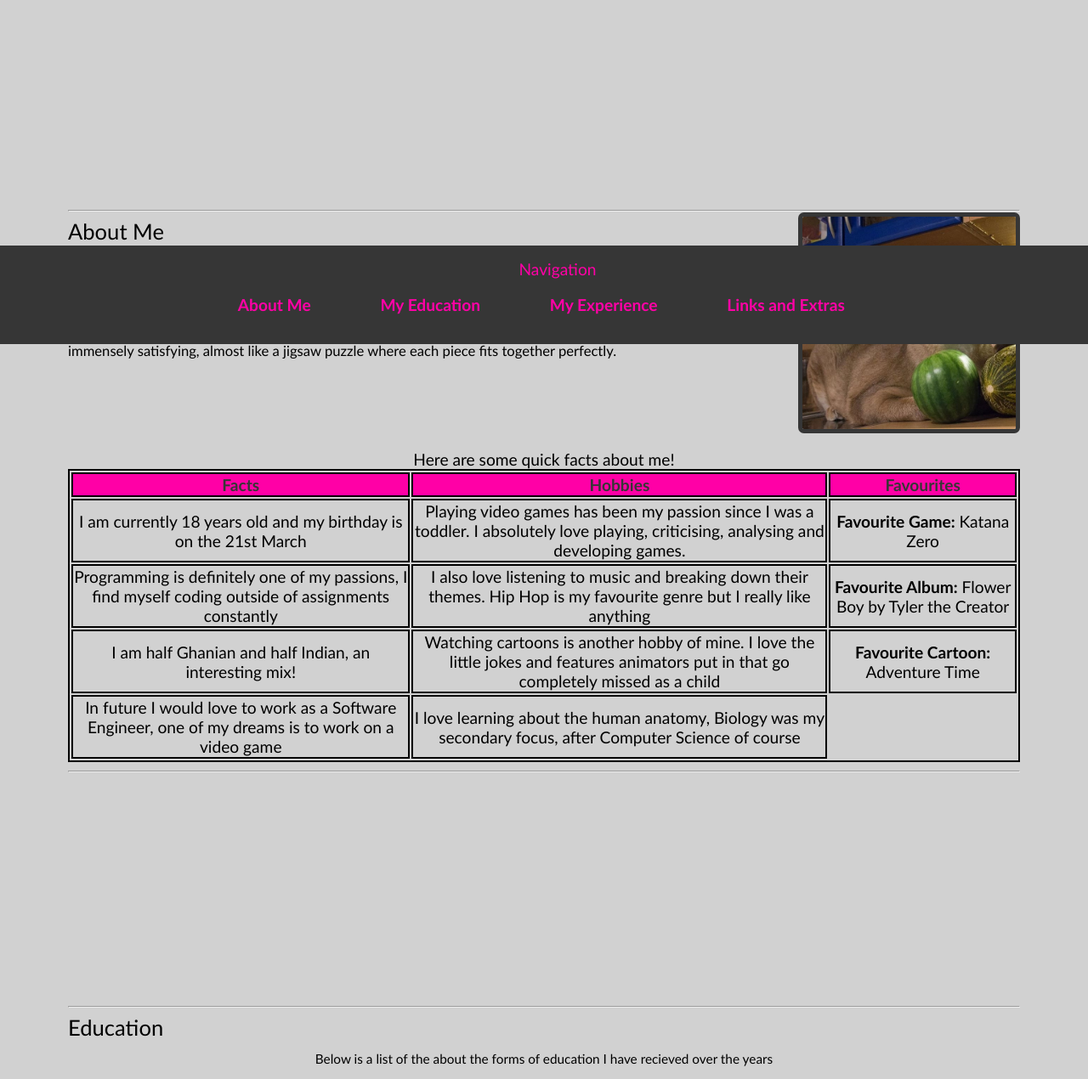
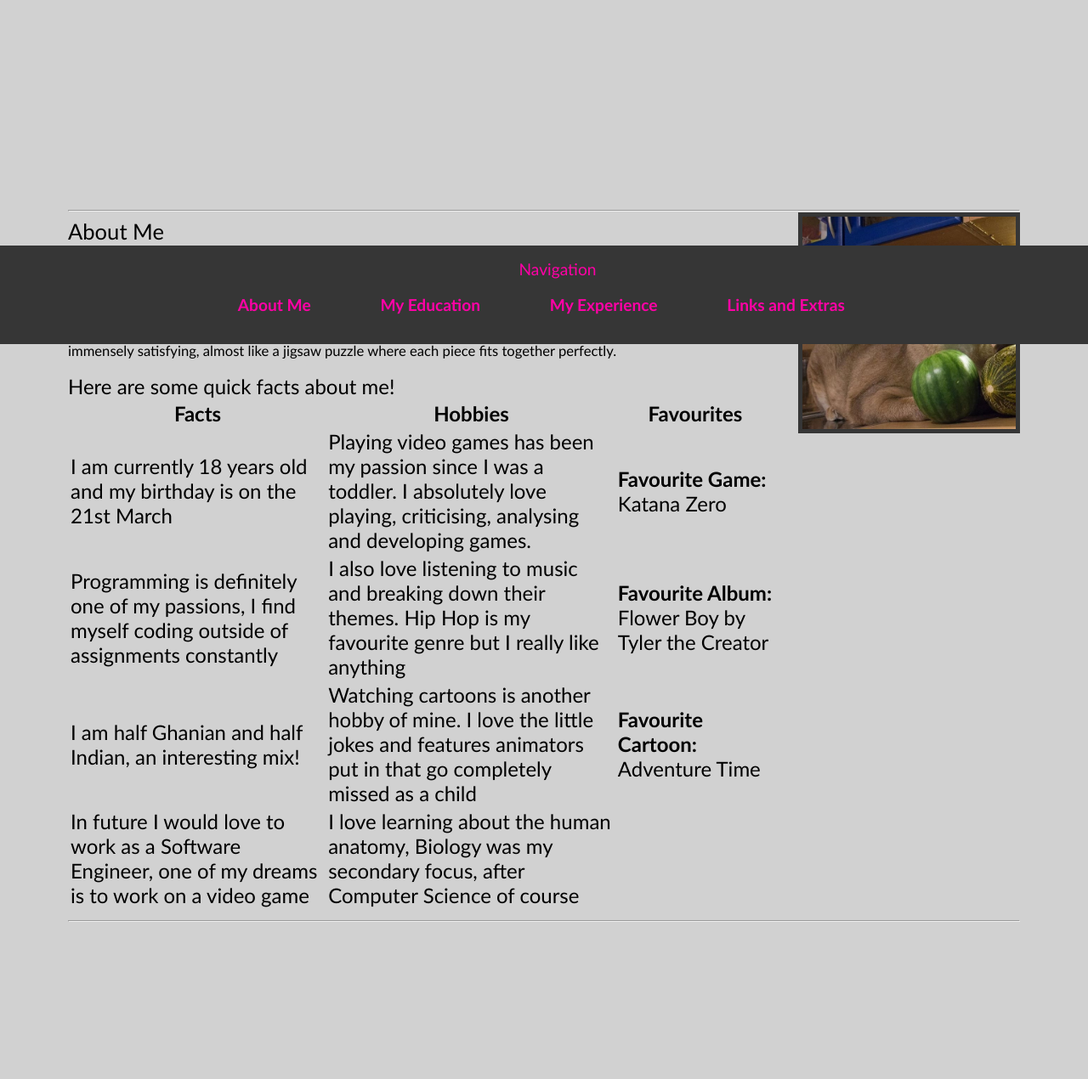
Before and after one commit to Enopa/enopa.github.io, a PHP site: page /home.html in a window 1280 px wide. Shown: the part 395-1665 px from the top of the page at 85% size. Run offline with PHP 8.4, Linux system fonts and the light colour scheme.

Commit message:
Added in styling settings for the new areas

```diff
--- a/stylesheet.css
+++ b/stylesheet.css
@@ -155,6 +155,7 @@ header h2, footer h2
 {
 	margin-top: 1em;
 	font-size: 1.3vw;
+	margin-bottom: 1em;
 }
 
 #AboutMe img
@@ -166,37 +167,22 @@ header h2, footer h2
 	z-index: -1;
 	margin-left: 20pt;
 	border: 5px solid #363636;
-	border-radius: 5pt;
 }
 
-#AboutMeTable
+#AboutMe ul
 {
-	font-size: 1vw;
-	margin-top: .5em;
-	display: inline-block;
-	position: relative;
-	bottom: 30pt;
-	z-index: -1;
-
+	float: left;
+	margin-left:22pt;
+	font-size: 1.3vw;
 }
 
-#AboutMeTable h2
+#Projects
 {
-	text-align: center;
+	margin-top: 10%;
+	margin-bottom: 10%;
+	padding-top: 8vw;
+	font-size: 1.3vw;
 }
-
-#AboutMeTable table, #AboutMeTable  tr,#AboutMeTable  th,#AboutMeTable  td
-{
-	border: 2px solid black;
-}
-
-#AboutMeTable th
-{
-	background-color: #ff00a6;
-	color: #363636;
-}
-
-
 
 /*Education section styling */
 #Education
@@ -297,7 +283,8 @@ header h2, footer h2
 	margin-top: 50%;
 	margin-bottom: 5%;
 	padding-top: 8vw;
-	padding-bottom: 250pt;
+	padding-bottom: 200pt;
+
 }
 
 #Links p
@@ -309,16 +296,17 @@ header h2, footer h2
 {
 	float: right;
 	position: relative;
-	bottom: 15vw;
+	bottom: 10vw;
 	width: 30%;
 	text-align: center;
 	z-index: -1;
-	background-color: #ff00a6;
+	background-color: #363636;
 	padding: 1em;
-	border: 5pt #363636 solid;
-	border-radius: 5pt;
+	border: 5pt #ff00a6 solid;
 	padding-top: 20pt;
 	padding-bottom: 20pt;
+	color: #bcbcbc;
+
 }
 
 /*This aside is featured within the Links section*/
@@ -338,32 +326,3 @@ aside h3
 {
 	color: #ff00a6;
 }
-
-
-.BlogPost form
-{
-	background-color: #ff00a6;
-	display: block;
-	margin: auto;
-	margin-top: 1vw;
-	padding: 1em;
-	text-align: center;
-	border-top: 10pt #363636 solid;
-	border-bottom: 10pt #363636 solid;
-	width: 50em;
-}
-
-.BlogPost p
-{
-}
-
-.BlogPost label
-{
-	font-size: 20pt;
-}
-
-.BlogPost textarea
-{
-	height:150px;
-	width: 500px;
-}
```
